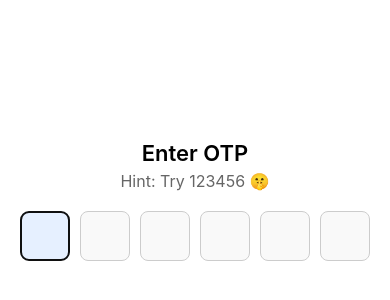
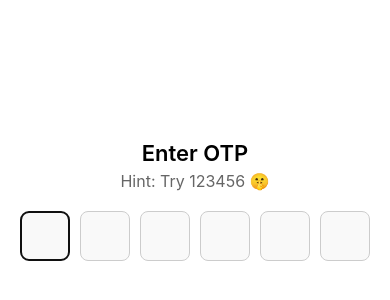
Before and after one commit to danielyj98/OTPInput, a React Native app: screen / in a window 390 px wide. Shown: the part 182-482 px from the top of the page. Built offline with nearby package versions, Linux system fonts and the light colour scheme.

Commit message:
styles for android and iphone

```diff
--- a/src/components/OTPInput/OTPInput.tsx
+++ b/src/components/OTPInput/OTPInput.tsx
@@ -7,6 +7,7 @@ import {
   ActivityIndicator,
   Alert,
   Keyboard,
+  Platform,
 } from "react-native";
 
 const OTP_LENGTH = 6;
@@ -165,13 +166,24 @@ const styles = StyleSheet.create({
     backgroundColor: "#f9f9f9",
   },
   activeBox: {
-    borderColor: "#007AFF",
-    backgroundColor: "#e6f0ff",
+    borderColor: Platform.select({ ios: "#007AFF", android: "#28a745" }),
+    backgroundColor: Platform.select({ ios: "#e6f0ff", android: "#e6ffe6" }),
+    ...Platform.select({
+      ios: {
+        shadowColor: "#007AFF",
+        shadowOffset: { width: 0, height: 2 },
+        shadowOpacity: 0.2,
+        shadowRadius: 4,
+      },
+      android: {
+        elevation: 4,
+      },
+    }),
   },
   loadingContainer: {
     marginTop: 20,
     alignItems: "center",
-    height: 60, // reserve space to prevent layout shift
+    height: 60,
   },
   loadingText: {
     marginTop: 8,
```
